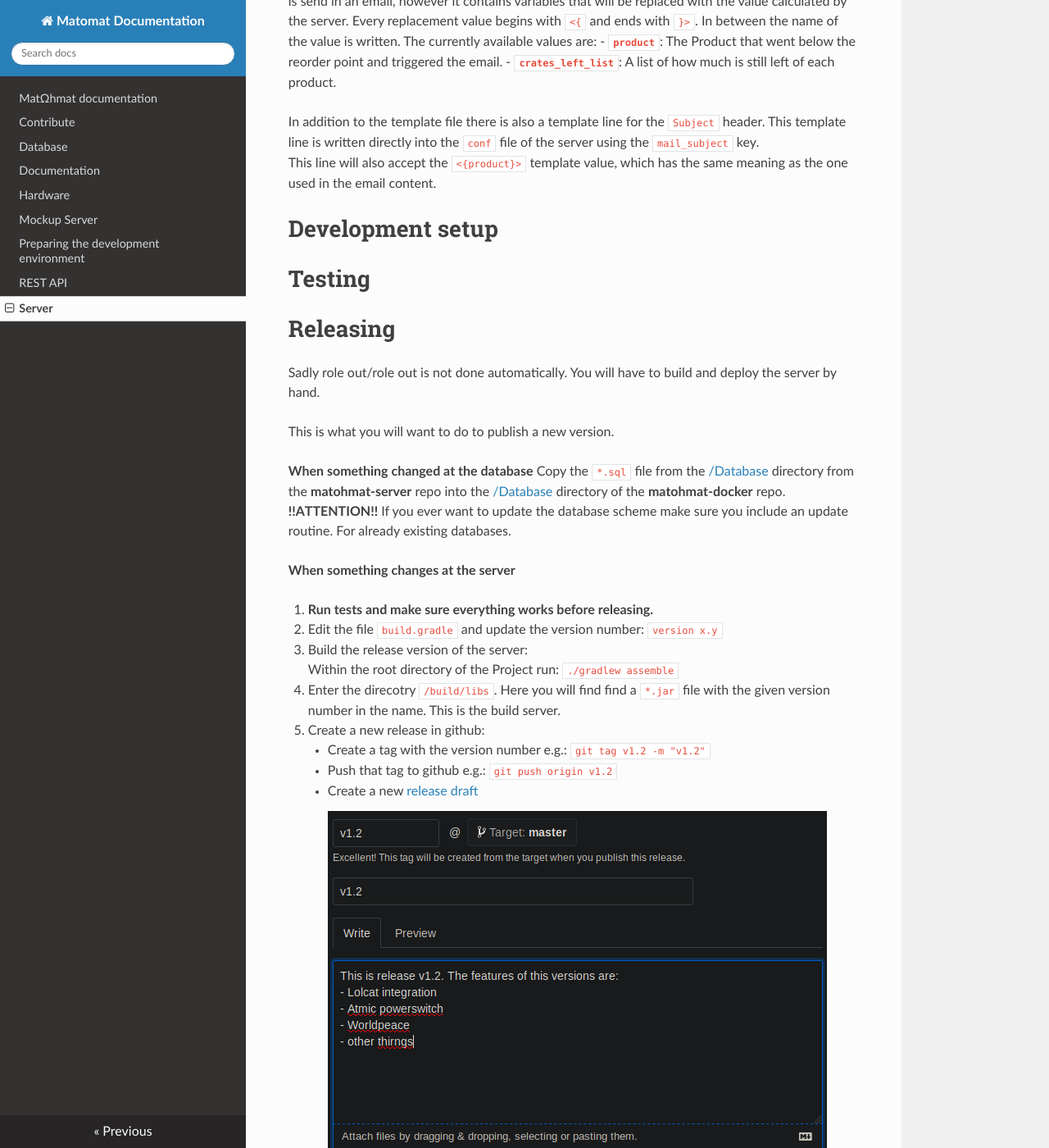
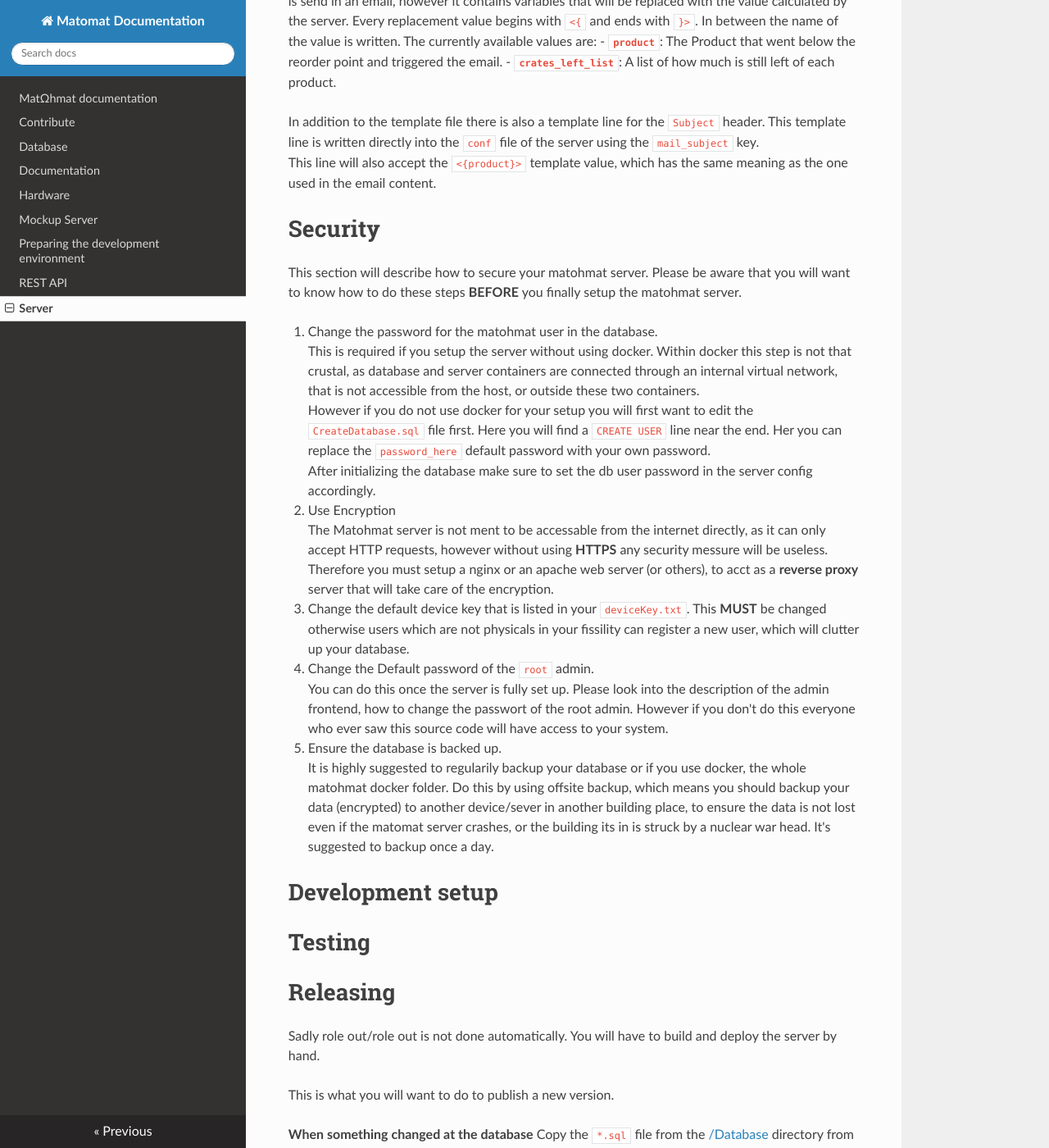
Before and after one commit to FSIN-ohm/Matomat-Documentation, an MkDocs documentation site: the page built from docs/server.md, in a window 1280 px wide and 1400 px high, scrolled down 5235 px. Shown: the whole window at 82% size. Built offline with MkDocs 1.6.1, drawn with Linux system fonts in a browser that asks for light colours; nearby versions of some CDN libraries; some of the changed text lies outside the part shown.

Commit message:
add safety guidelines

```diff
--- a/docs/server.md
+++ b/docs/server.md
@@ -17,7 +17,7 @@
 - Good understanding of **nginx** and reverse proxy
 - Basic understanding of **SQL**
 
-#### Seting up the server
+#### Seting up the server via docker
 1. Make sure [Docker](https://docs.docker.com/install/) and [docker-compose](https://docs.docker.com/compose/install/) and [git](https://git-scm.com/) are installed on your system. These tools are both available for the moust major operation systems, including Linux, Windows and Mac.
 2. Clone the matohmat-docker repository: `git clone https://github.com/FSIN-ohm/matohmat-docker.git`
 3. Enter the matohmat-docker directory: `cd matohmat-docker`
@@ -154,6 +154,27 @@
 In addition to the template file there is also a template line for the `Subject` header. This template line is written directly into the `conf` file of the server using the `mail_subject` key.
 This line will also accept the `<{product}>` template value, which has the same meaning as the one used in the email content.
 
+# Security
+
+This section will describe how to secure your matohmat server. Please be aware that you will want to know how to do these steps __BEFORE__ you finally setup the matohmat server.
+
+1. Change the password for the matohmat user in the database.
+   This is required if you setup the server without using docker. Within docker this step is not that crustal, as database and
+   server containers are connected through an internal virtual network, that is not accessible from the host, or outside these
+   two containers.
+   However if you do not use docker for your setup you will first want to edit the `CreateDatabase.sql` file first. Here you will find a `CREATE USER` line near the end. Her you can replace the `password_here` default password with your own password.
+   After initializing the database make sure to set the db user password in the server config accordingly.
+2. Use Encryption
+   The Matohmat server is not ment to be accessable from the internet directly, as it can only accept HTTP requests,
+   however without using __HTTPS__ any security messure will be useless. Therefore you must setup a nginx or an apache web server (or others), to acct as a __reverse proxy__ server that will take care of the encryption.
+3. Change the default device key that is listed in your `deviceKey.txt`. This __MUST__ be changed otherwise users which are not       physicals in your fissility can register a new user, which will clutter up your database.
+4. Change the Default password of the `root` admin.
+   You can do this once the server is fully set up. Please look into the description of the admin frontend, how to change the
+   passwort of the root admin. However if you don't do this everyone who ever saw this source code will have access to your system.
+5. Ensure the database is backed up.
+   It is highly suggested to regularily backup your database or if you use docker, the whole matohmat docker folder.
+   Do this by using offsite backup, which means you should backup your data (encrypted) to another device/sever in another building place, to ensure the data is not lost even if the matomat server crashes, or the building its in is struck by a nuclear war head. It's suggested to backup once a day.
+
 # Development setup
 
 # Testing
```
